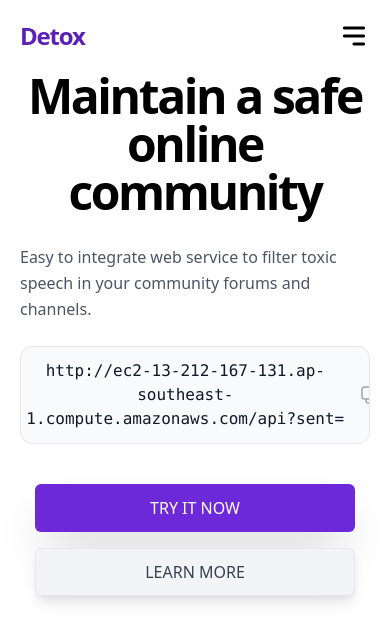
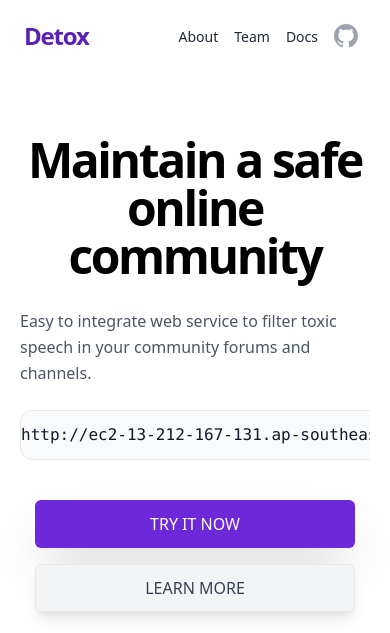
Before and after one commit to SiddeshSambasivam/Detox, a plain HTML site: page docs/index.html in a window 390 px wide. Shown: the top 633 px of the page. Drawn offline with nearby package versions, Linux system fonts and the light colour scheme.

Commit message:
add header icon

```diff
--- a/docs/index.html
+++ b/docs/index.html
@@ -7,21 +7,22 @@
   <meta name="viewport" content="width=device-width, initial-scale=1, maximum-scale=1, user-scalable=0"/>
   <title>Detox: Multilingual profanity filtering</title>
   <link rel="stylesheet" href="style.css">
+  <link rel="icon" href="logo.png" />
 </head>
 <body class="bg-white">
     <div class="container w-full max-w-5xl mx-auto">
-        <div x-data="{ open: false }" class="flex flex-col max-w-screen-xl p-5 mx-auto md:items-center md:justify-between md:flex-row md:px-6 lg:px-8">
-          <div class="flex flex-row items-center justify-between lg:justify-start">
+        <div class="flex max-w-screen-xl p-5 mx-auto items-center justify-between flex-row px-6 lg:px-8">
+          <div class="flex flex-row items-center justify-between justify-start">
             <a href="#" class="text-2xl font-bold tracking-tighter text-purple-800 transition duration-500 ease-in-out transform tracking-relaxed lg:pr-8"> Detox </a>
-            <button class="rounded-lg md:hidden focus:outline-none focus:shadow-outline" @click="open = !open">
+            <!-- <button class="rounded-lg md:hidden focus:outline-none focus:shadow-outline" @click="open = !open">
               <svg fill="currentColor" viewBox="0 0 20 20" class="w-8 h-8">
                 <path x-show="!open" fill-rule="evenodd" d="M3 5a1 1 0 011-1h12a1 1 0 110 2H4a1 1 0 01-1-1zM3 10a1 1 0 011-1h12a1 1 0 110 2H4a1 1 0 01-1-1zM9 15a1 1 0 011-1h6a1 1 0 110 2h-6a1 1 0 01-1-1z" clip-rule="evenodd"></path>
                 <path x-show="open" fill-rule="evenodd" d="M4.293 4.293a1 1 0 011.414 0L10 8.586l4.293-4.293a1 1 0 111.414 1.414L11.414 10l4.293 4.293a1 1 0 01-1.414 1.414L10 11.414l-4.293 4.293a1 1 0 01-1.414-1.414L8.586 10 4.293 5.707a1 1 0 010-1.414z" clip-rule="evenodd" style="display: none"></path>
               </svg>
-            </button>
+            </button> -->
           </div>
-          <nav :class="{'flex': open, 'hidden': !open}" class="flex-col flex-grow hidden md:flex md:justify-end md:flex-row">
-            <ul class="space-y-2 list-none lg:space-y-0 lg:items-center lg:inline-flex">
+          <nav class="flex-row justify-end ">
+            <ul class="space-y-0 list-none lg:space-y-0 lg:items-center inline-flex">
               <li>
                 <a href="#solution" class="
               px-2
@@ -76,7 +77,7 @@
 
 
       <section class="w-full bg-white">
-        <div class="relative items-center w-full px-5 mx-auto  md:px-12 lg:px-16 max-w-7xl lg:pt-24 lg:pb-20">
+        <div class="relative items-center w-full px-5 mx-auto  pt-16 md:px-12 lg:px-16 max-w-7xl lg:pt-24 lg:pb-20">
           <div class="flex w-full mx-auto text-left">
             <div class="relative inline-flex items-center mx-auto align-middle">
               <div class="text-center">
@@ -84,8 +85,8 @@
                 <p class="max-w-xl mx-auto mt-7 text-md leading-relaxed text-left text-gray-600  lg:text-center">
                   Easy to integrate web service to filter toxic speech in your community forums and channels.
                 </p>
-                <div class="mt-6 mb-10 max-w-7xl sm:flex lg:justify-center">
-                    <button type="button" class="w-full sm:w-auto flex-none bg-gray-50 text-gray-400 hover:text-gray-900 font-mono leading-6 py-3 sm:px-6 border border-gray-200 rounded-xl flex items-center justify-center space-x-2 sm:space-x-4 focus:ring-2 focus:ring-offset-2 focus:ring-offset-white focus:ring-purple-300 duration-200 focus:outline-none transition-colors duration-200"
+                <div class="mt-6 mb-10 flex lg:justify-center overflow-clip overflow-scroll md:overflow-auto">
+                    <button type="button" class="overflow-clip flex-none bg-gray-50 text-gray-400 hover:text-gray-900 font-mono leading-6 py-3 sm:px-6 border border-gray-200 rounded-xl flex items-center justify-center space-x-2 sm:space-x-4 focus:ring-2 focus:ring-offset-2 focus:ring-offset-white focus:ring-purple-300 duration-200 focus:outline-none transition-colors duration-200"
                     onclick="copyToClipboard()"
                     >
                         <span class="text-gray-900">
@@ -204,13 +205,13 @@
                 <img class="h-full mb-10 object-cover object-center rounded-lg" alt="hero" src="https://blog.intercomassets.com/blog/wp-content/uploads/2019/11/hero-multilingual-support-trends-scaled.jpg.optimal.jpg">
               </div>
             </div>
-            <div class="flex flex-col items-start mb-16 text-left  lg:flex-grow md:w-1/2 lg:pl-24 md:pr-16 md:mb-0">
+            <div class="flex flex-col items-start mb-16 text-left lg:flex-grow md:w-1/2 lg:pl-24 md:pr-16 md:mb-0">
               <span class="mb-8 text-sm font-bold tracking-widest text-purple-700 uppercase">AI-based Solution</span>
               <h1 class="mb-8 text-2xl font-bold leading-none tracking-tighter text-black  md:text-5xl">
                 Multilingual toxcity classification
               </h1>
               <p class="mb-8 text-base leading-relaxed text-left text-gray-900">
-                We trained a multilingual toxicity classification model to filter out toxic messages or conversations. We built our product to scale so we trained and deployed the model in AWS with a load balancer to manage a high volume of traffic.
+                We trained a multilingual toxicity classification model to filter out toxic messages or conversations.<br/><br/>We built our product to scale so we trained and deployed the model in AWS with a load balancer to manage a high volume of traffic.
               </p>
               <div class="flex flex-wrap w-full mt-2 -mx-4 text-left">
                 <div class="w-1/4 p-4 mt-4 sm:w-1/4">
```
Also changed, not shown: docs/logo.png (added).
